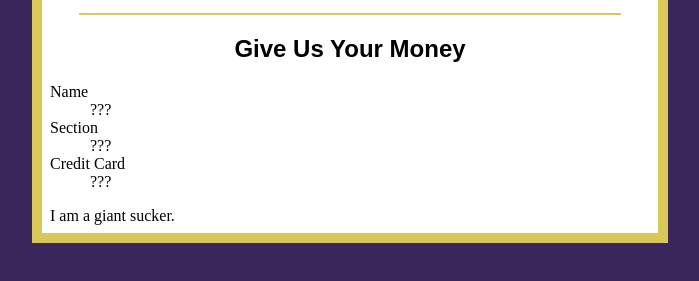
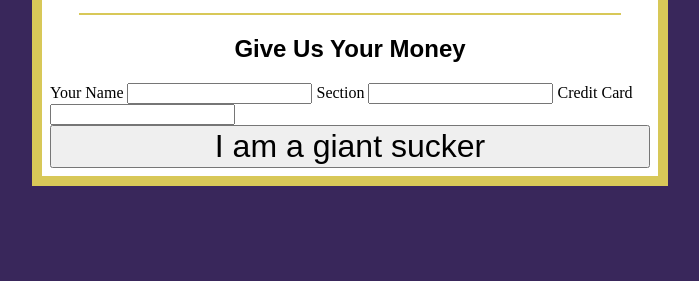
Before and after one commit to moein1999/ASPHomework, a plain HTML site: page index.html in a window 1280 px wide. Shown: the part 135-416 px from the top of the page, without its empty margins (290-989 px from the left). Drawn offline with Linux system fonts and the light colour scheme.

Commit message:
Update index.html

```diff
--- a/index.html
+++ b/index.html
@@ -2,7 +2,7 @@
 <html>
 <head>
     <title>Buy Your Way to a Better Education!</title>
-		<link href="buy.css" type="text/css" rel="stylesheet" />
+    <link href="buy.css"  rel="stylesheet" />
 </head>
 
 <body>
@@ -15,25 +15,14 @@ Buy Your Way to a Better Education by solving these Homeworks!
     <hr />
 
     <h2>Give Us Your Money</h2>
-		<dl>
-			<dt>Name</dt>
-			<dd>
-				???
-			</dd>
-
-			<dt>Section</dt>
-			<dd>
-				???
-			</dd>
-
-			<dt>Credit Card</dt>
-			<dd>
-				???
-			</dd>
-		</dl>
-
-		<div>
-			I am a giant sucker.
-		</div>
+    <form method="GET" action="validate.asp">
+        <label for="name">Your Name</label>
+        <input type="text" name="name" />
+        <label for="section">Section</label>
+        <input type="text" name="section" />
+        <label for="credit">Credit Card</label>
+        <input type="text" name="credit" />
+        <input type="submit" value="I am a giant sucker"/>
+    </form>
 </body>
 </html>
```
Lines whose indentation alone changed are shown as unchanged.
